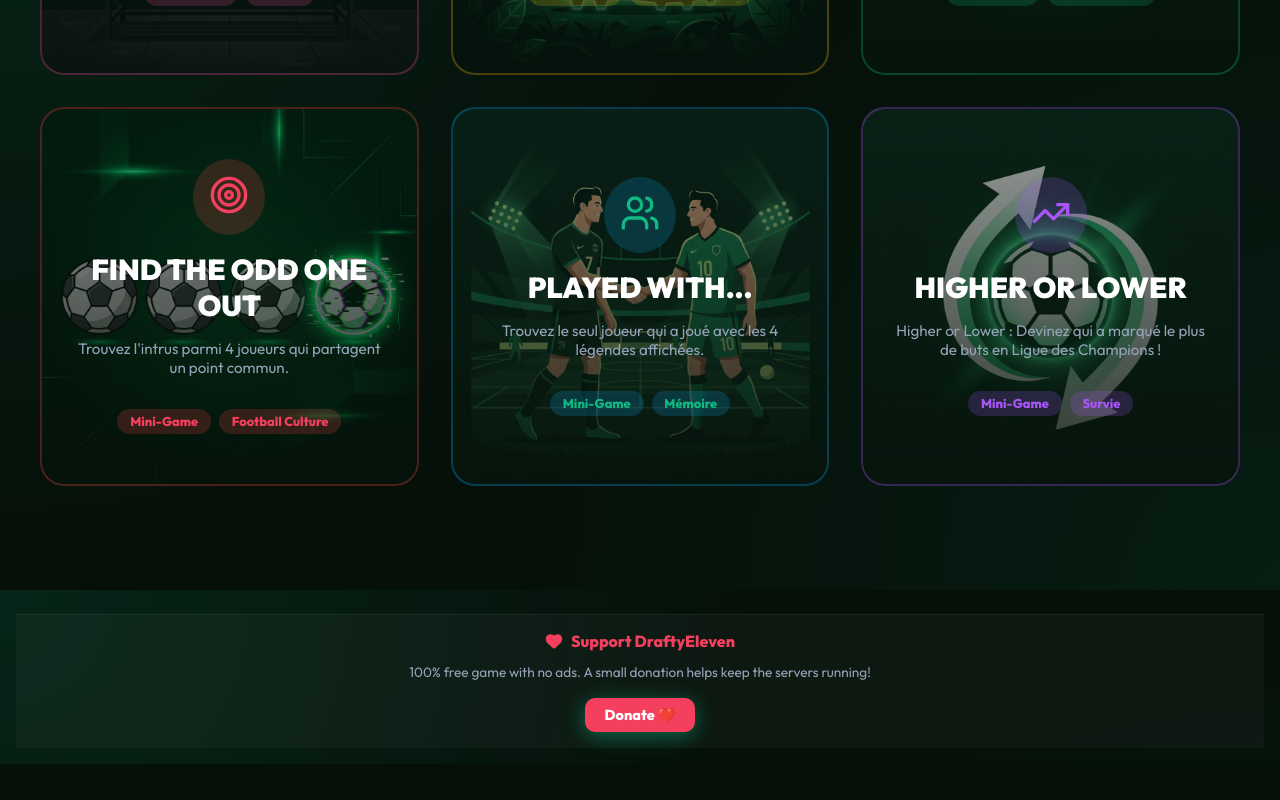
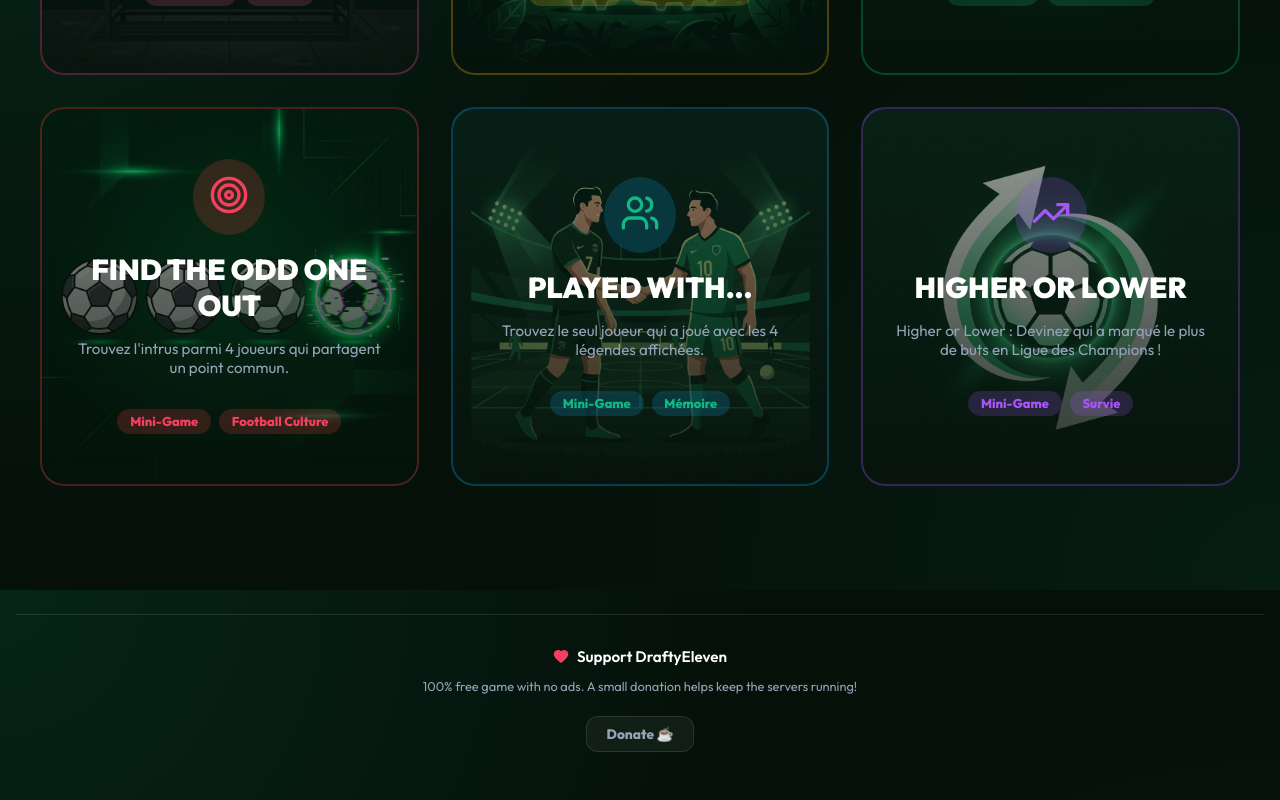
Before and after one commit to Sofianedevv/draftyeleven, a React (Vite) app: page / in a window 1280 px wide. Shown: the part 1010-1810 px from the top of the page. Before the commit the page ends 1774 px from the top, so only its background shows below. Built offline with nearby package versions, Linux system fonts and the light colour scheme.

Commit message:
style: make donation banner more discreet and blend with DA, keeping only the heart icon in pink

```diff
--- a/src/App.jsx
+++ b/src/App.jsx
@@ -467,19 +467,19 @@ function App() {
       {screen === 'plus_ou_moins' && <PlusOuMoins onBack={handleGoHome} />}
 
       <div style={{ marginTop: 'auto', paddingTop: '4rem', width: '100%' }}>
-        <div style={{ padding: '1rem', background: 'rgba(255,255,255,0.03)', borderTop: '1px solid rgba(255,255,255,0.05)', display: 'flex', flexDirection: 'column', alignItems: 'center', gap: '0.75rem', width: '100%', textAlign: 'center' }}>
-          <div style={{ display: 'flex', alignItems: 'center', gap: '0.5rem', color: '#f43f5e', fontWeight: '800', fontSize: '1rem' }}>
-            <Heart size={18} fill="#f43f5e" /> {t('donation.title')}
+        <div style={{ padding: '2rem 1rem', background: 'transparent', borderTop: '1px solid var(--surface-border)', display: 'flex', flexDirection: 'column', alignItems: 'center', gap: '0.75rem', width: '100%', textAlign: 'center' }}>
+          <div style={{ display: 'flex', alignItems: 'center', gap: '0.5rem', color: 'var(--text-primary)', fontWeight: '600', fontSize: '0.95rem' }}>
+            <Heart size={16} fill="#f43f5e" color="#f43f5e" /> {t('donation.title')}
           </div>
-          <p style={{ color: 'var(--text-secondary)', fontSize: '0.85rem', margin: 0, lineHeight: '1.4', maxWidth: '500px' }}>
+          <p style={{ color: 'var(--text-secondary)', fontSize: '0.8rem', margin: 0, lineHeight: '1.4', maxWidth: '500px' }}>
             {t('donation.desc')}
           </p>
           <button
-            className="btn"
-            style={{ background: '#f43f5e', marginTop: '0.25rem', width: 'auto', padding: '0.5rem 1.25rem', borderRadius: '10px', fontSize: '0.9rem' }}
+            className="btn btn-secondary"
+            style={{ marginTop: '0.5rem', width: 'auto', padding: '0.5rem 1.25rem', borderRadius: '12px', fontSize: '0.85rem', color: 'var(--text-secondary)' }}
             onClick={() => window.open('https://www.paypal.com/paypalme/Schadili', '_blank')}
           >
-            {t('donation.btn')} ❤️
+            {t('donation.btn')} ☕
           </button>
         </div>
       </div>
```
